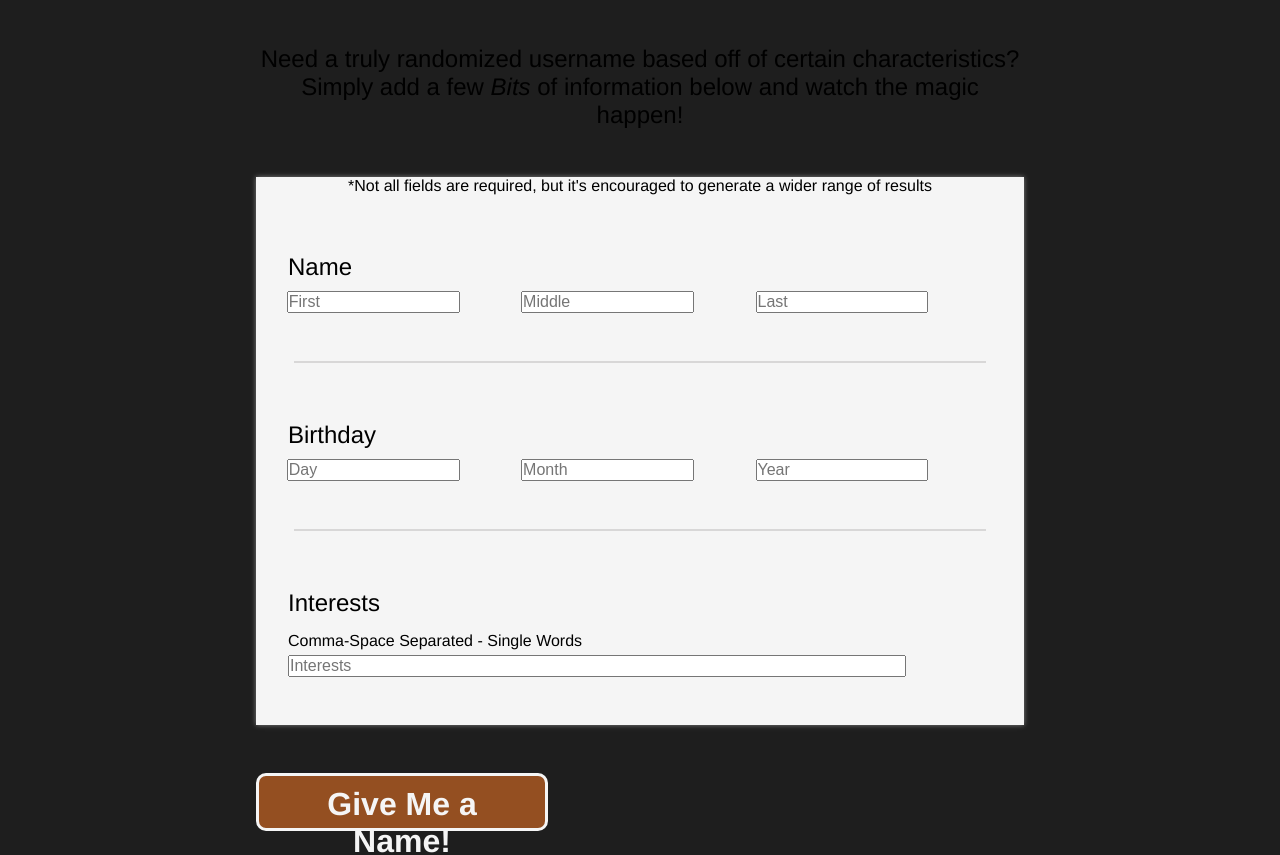
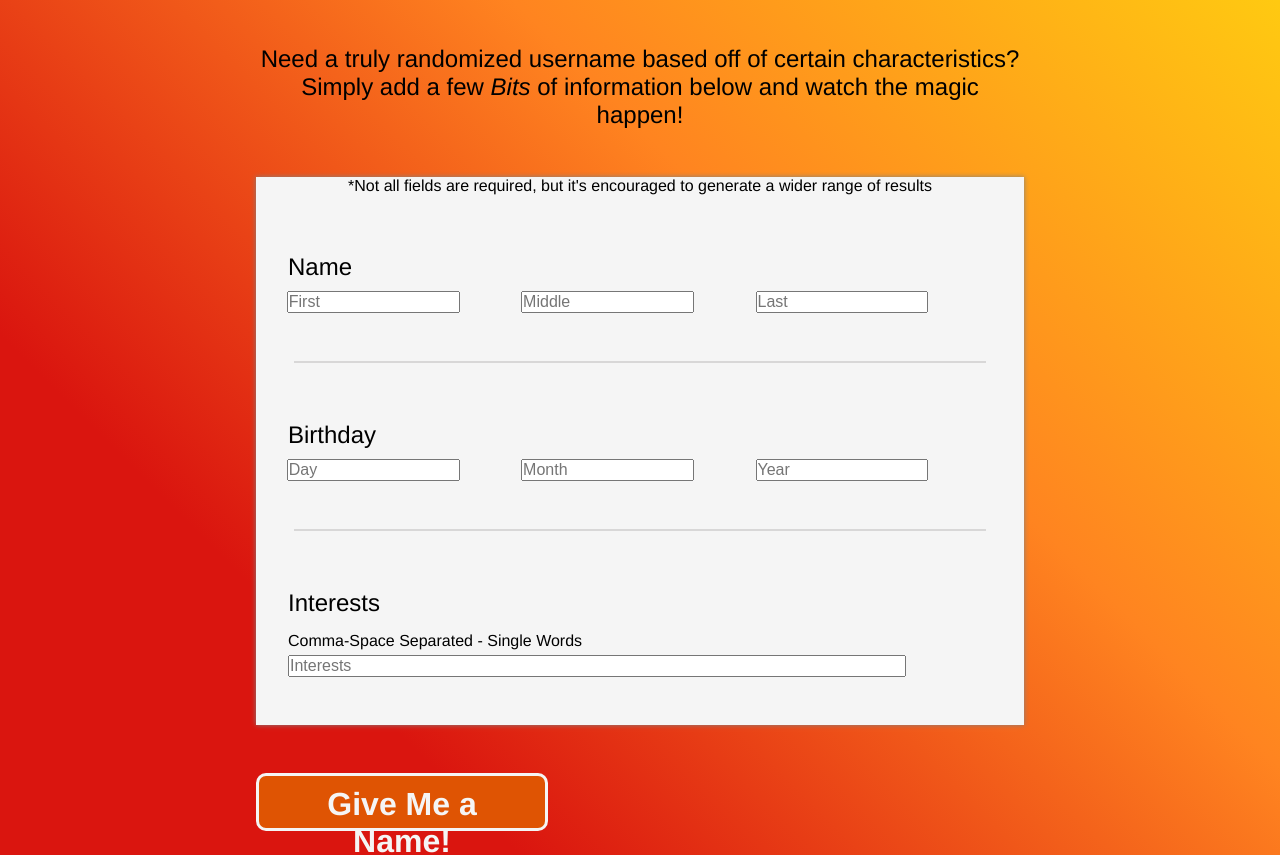
Before and after one commit to rodycaymond/WebDevPractice, a plain HTML site: page username_randomizer.html in a window 1280 px wide. Shown: the part 106-961 px from the top of the page. Drawn offline with Linux system fonts and the light colour scheme.

Commit message:
Update username_randomizer.html

```diff
--- a/username_randomizer.html
+++ b/username_randomizer.html
@@ -32,7 +32,7 @@
             font-weight: lighter;
         }
         body {
-            background: rgb(30,30,30);
+            background: linear-gradient(45deg, rgb(218, 21, 15) 33%, rgb(255, 132, 32) 66%, rgb(255, 211, 15) 100%);
         }
         .container {
             width: 60%;
@@ -96,14 +96,15 @@
             margin-left: 20%;
             padding: 10px 15px;
             font-size: 32px;
-            background-color: rgb(148, 79, 33);
+            background-color: rgb(223, 84, 3);
             color: whitesmoke;
             margin-top: 48px;
             margin-bottom: 48px;
+            transition: 0.5s;
         }
         .button:hover {
             cursor: pointer;
-            background-color:rgb(177, 96, 43);
+            background-color:rgb(255, 133, 51);
         }
         .reveal {
             width: 60%;
```
